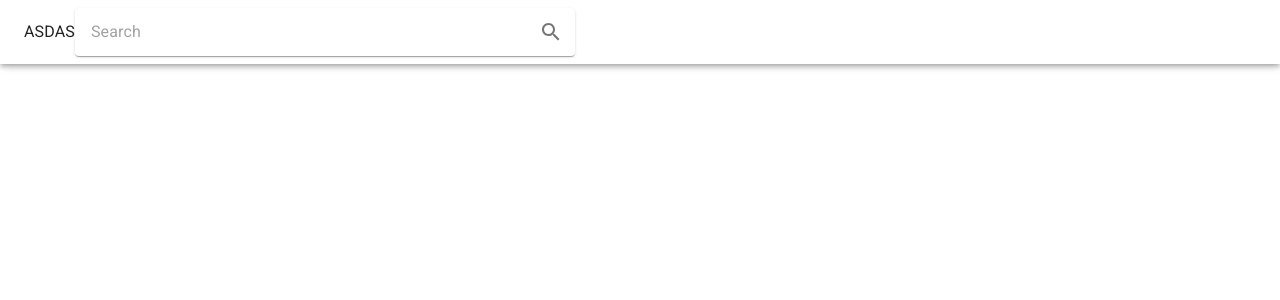
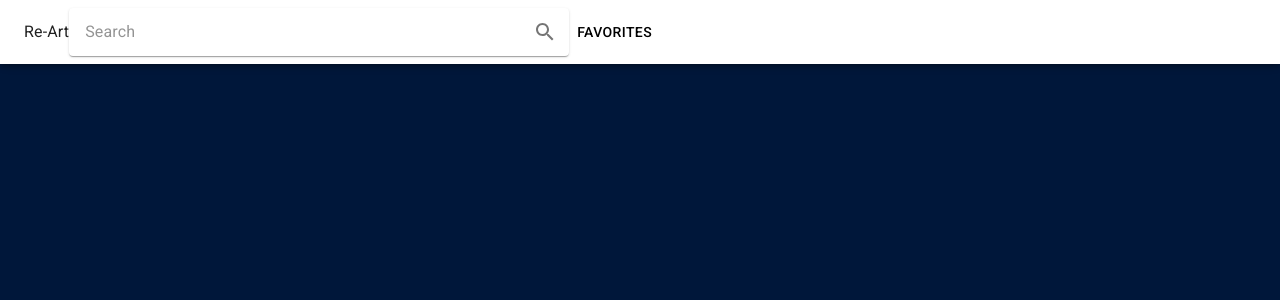
Before and after one commit to zJoaoP/re-art, a React (Create React App) app: page /search in a window 1280 px wide. Shown: the top 300 px of the page. Built offline with nearby package versions, Linux system fonts and the light colour scheme.

Commit message:
Changing background color in styles.js

```diff
--- a/src/App.jsx
+++ b/src/App.jsx
@@ -2,6 +2,7 @@ import React from 'react';
 import { Provider } from 'react-redux';
 
 import { ThemeProvider, createMuiTheme } from '@material-ui/core/styles';
+import CssBaseline from '@material-ui/core/CssBaseline';
 
 import { BrowserRouter, Route, Switch } from 'react-router-dom';
 import store from './store/index';
@@ -10,12 +11,22 @@ import Search from './views/Search';
 import Home from './views/Home';
 
 const theme = createMuiTheme({
+  root: {
+    backgroundColor: '#fff000',
+  },
   palette: {
     primary: {
       main: '#ffffff',
     },
     secondary: {
-      main: '#0d47a1',
+      main: '#00173a',
+    },
+    background: {
+      default: '#00173a',
+    },
+    text: {
+      primary: '#000000',
+      secondary: '#FFFFFF',
     },
   },
 });
@@ -25,6 +36,7 @@ export default function App() {
     <ThemeProvider theme={theme}>
       <BrowserRouter>
         <Provider store={store}>
+          <CssBaseline />
           <Switch>
             <Route exact path="/" component={Home} />
             <Route path="/search" component={Search} />
--- a/src/components/CentralSearchBar/style.js
+++ b/src/components/CentralSearchBar/style.js
@@ -14,6 +14,7 @@ const useStyles = makeStyles((theme) => ({
     },
   },
   title: {
+    color: '#FFFFFF',
     [theme.breakpoints.down('sm')]: {
       fontSize: '72px',
       marginBottom: '16px',
--- a/src/components/Header/Header.jsx
+++ b/src/components/Header/Header.jsx
@@ -1,4 +1,5 @@
-import { AppBar, Toolbar, Typography } from '@material-ui/core';
+import { AppBar, Toolbar, Typography, Button } from '@material-ui/core';
+
 import React from 'react';
 
 import SearchInput from '../SearchInput/SearchInput';
@@ -8,8 +9,9 @@ export default function Header() {
     <div>
       <AppBar>
         <Toolbar>
-          <Typography>ASDAS</Typography>
+          <Typography>Re-Art</Typography>
           <SearchInput />
+          <Button>Favorites</Button>
         </Toolbar>
       </AppBar>
     </div>
--- a/src/components/SearchInput/SearchInput.jsx
+++ b/src/components/SearchInput/SearchInput.jsx
@@ -39,6 +39,7 @@ export default function SearchBar() {
         onChange={handleSearchTermChange}
         onKeyPress={handleKeyPress}
         className={classes.inputBase}
+        color="secondary"
       />
       <IconButton aria-label="search" onClick={onSearch}>
         <SearchIcon />
```
